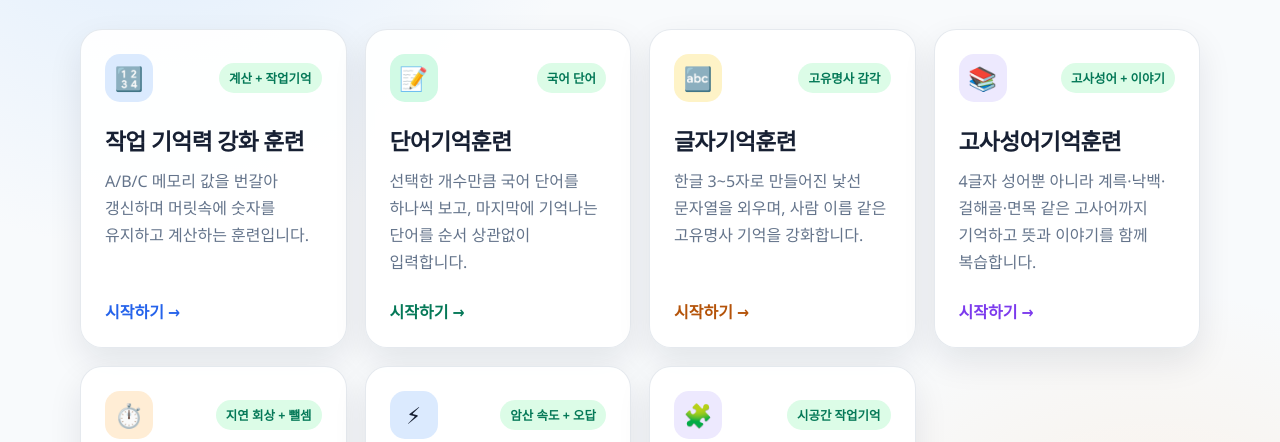
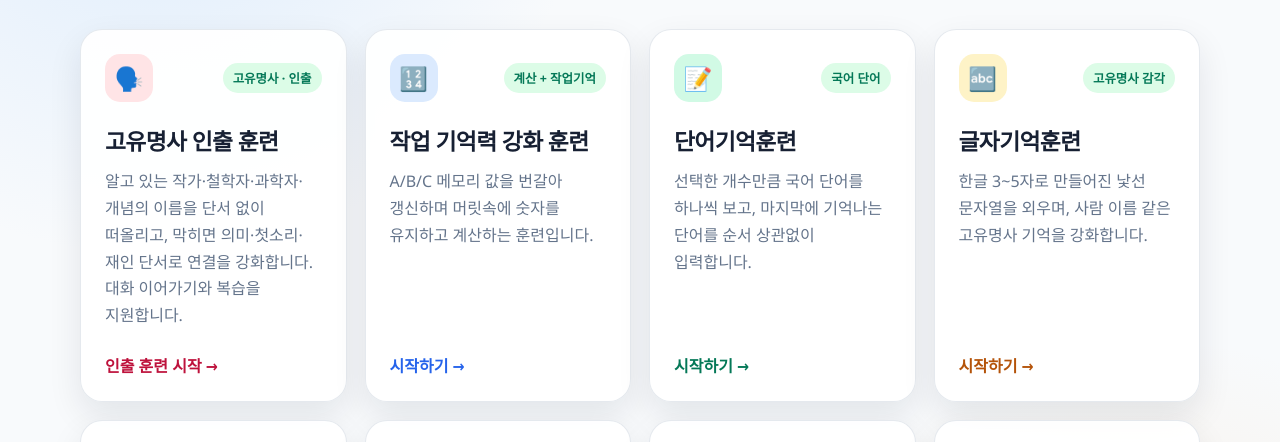
Before and after one commit to jcok89/jcok89.github.io, a plain HTML site: page memory.html in a window 1280 px wide. Shown: the part 281-723 px from the top of the page. Drawn offline with Linux system fonts and the light colour scheme.

Commit message:
Link proper-name retrieval practice from memory training hub

```diff
--- a/memory.html
+++ b/memory.html
@@ -17,6 +17,10 @@
         </header>
 
         <section class="card-grid" aria-label="기억력 훈련 프로그램 목록">
+            <a class="tool-card theme-rose" href="name-retrieval.html">
+                <div><div class="card-top"><span class="card-icon" aria-hidden="true">🗣️</span><span class="status status-live">고유명사 · 인출</span></div><h2>고유명사 인출 훈련</h2><p>알고 있는 작가·철학자·과학자·개념의 이름을 단서 없이 떠올리고, 막히면 의미·첫소리·재인 단서로 연결을 강화합니다. 대화 이어가기와 복습을 지원합니다.</p></div>
+                <span class="card-action">인출 훈련 시작 →</span>
+            </a>
             <a class="tool-card theme-blue" href="working-memory.html">
                 <div><div class="card-top"><span class="card-icon" aria-hidden="true">🔢</span><span class="status status-live">계산 + 작업기억</span></div><h2>작업 기억력 강화 훈련</h2><p>A/B/C 메모리 값을 번갈아 갱신하며 머릿속에 숫자를 유지하고 계산하는 훈련입니다.</p></div>
                 <span class="card-action">시작하기 →</span>
```
